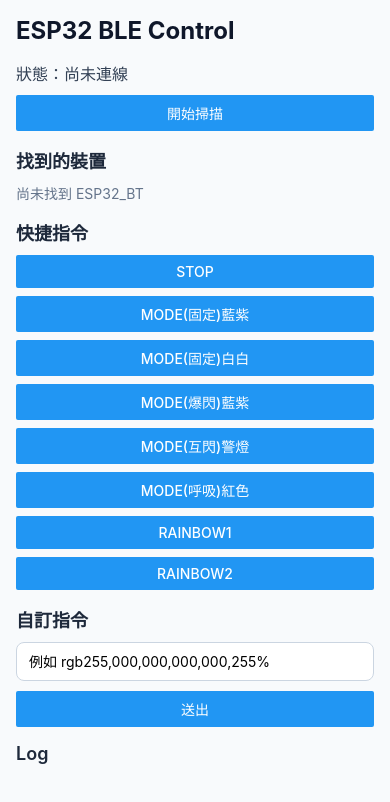
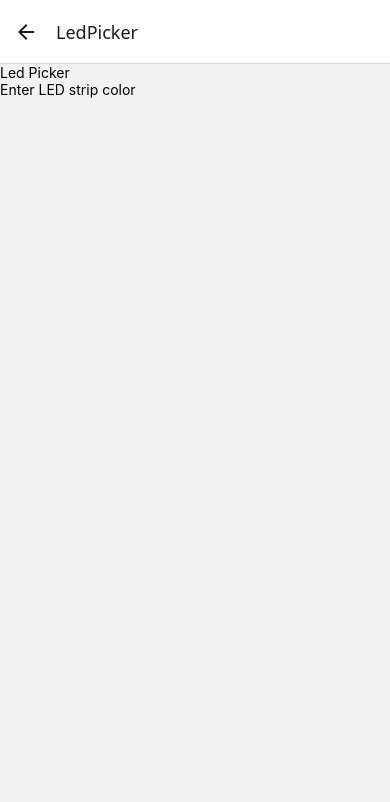
Before and after one commit to jason22432150/esp32_bluetooth, a React Native app in the folder mobile/: screen /LedPicker in a window 390 px wide. Shown: the top 802 px of the page. Built offline with nearby package versions, Linux system fonts and the light colour scheme; what react-native-ble-plx would draw is missing.

Commit message:
feat: mobile - 新增 LED 顏色選擇器螢幕，更新導航結構以支持 LED 顏色設置功能

```diff
--- a/mobile/App.tsx
+++ b/mobile/App.tsx
@@ -6,8 +6,11 @@
   useColorScheme,
 } from 'react-native';
 import { SafeAreaProvider } from 'react-native-safe-area-context';
+import { NavigationContainer } from '@react-navigation/native';
+import { createNativeStackNavigator } from '@react-navigation/native-stack';
 
 import { ControlScreen } from './src/screens/ControlScreen';
+import { LedPicker } from './src/screens/LedPicker';
 
 async function requestAndroidBlePermissions() {
   if (Platform.OS !== 'android') {
@@ -32,6 +35,7 @@
 
 function App() {
   const isDarkMode = useColorScheme() === 'dark';
+  const Stack = createNativeStackNavigator();
 
   useEffect(() => {
     requestAndroidBlePermissions();
@@ -39,8 +43,12 @@
 
   return (
     <SafeAreaProvider>
-      <StatusBar barStyle={isDarkMode ? 'light-content' : 'dark-content'} />
-      <ControlScreen />
+      <NavigationContainer>
+        <Stack.Navigator>
+          <Stack.Screen name="Control" component={ControlScreen} />
+          <Stack.Screen name="LedPicker" component={LedPicker} />
+        </Stack.Navigator>
+      </NavigationContainer>
     </SafeAreaProvider>
   );
 }
--- a/mobile/src/screens/ControlScreen.tsx
+++ b/mobile/src/screens/ControlScreen.tsx
@@ -12,16 +12,25 @@
 import { SafeAreaView } from 'react-native-safe-area-context';
 
 import { useBleStore } from '../store/useBleStore';
+import { useNavigation } from '@react-navigation/native';
+import type { NativeStackNavigationProp } from '@react-navigation/native-stack';
 import {
   buildModeCommand,
   buildRainbowCommand,
   buildStopCommand,
   ensureCommandTerminator,
 } from '../utils/commands';
+import { LedPicker } from './LedPicker';
 
 export function ControlScreen() {
   const [customCommand, setCustomCommand] = useState('');
-  const modes = ['(固定)藍紫', '(固定)白白', '(爆閃)藍紫', '(互閃)警燈','(呼吸)紅色'];
+  const modes = [
+    '(固定)藍紫',
+    '(固定)白白',
+    '(爆閃)藍紫',
+    '(互閃)警燈',
+    '(呼吸)紅色',
+  ];
 
   const {
     isScanning,
@@ -35,6 +44,14 @@
     disconnect,
     sendCommand,
   } = useBleStore();
+
+  type RootStackParamList = {
+    Control: undefined;
+    LedPicker: undefined;
+  };
+
+  const navigation =
+    useNavigation<NativeStackNavigationProp<RootStackParamList>>();
 
   const handleSendCustom = () => {
     if (!customCommand.trim()) {
@@ -108,9 +125,7 @@
               <Button
                 key={mode}
                 title={`mode${mode}`}
-                onPress={() =>
-                  sendCommand(buildModeCommand(mode as string))
-                }
+                onPress={() => sendCommand(buildModeCommand(mode as string))}
               />
             ))}
             <Button
@@ -122,6 +137,13 @@
               onPress={() => sendCommand(buildRainbowCommand(2))}
             />
           </View>
+        </View>
+
+        <View style={styles.section}>
+          <Button
+            title="選擇LED"
+            onPress={() => navigation.navigate('LedPicker')}
+          />
         </View>
 
         <View style={styles.section}>
--- /dev/null
+++ b/mobile/src/screens/LedPicker.tsx
@@ -0,0 +1,17 @@
+import React from 'react';
+import { View, Text,  TextInput } from 'react-native';
+import { useLedStripColorStore } from '../store/useLedStripColor';
+export function LedPicker() {
+  const { ledStripColor, setLedStripColor } = useLedStripColorStore();
+
+  return (
+    <View>
+      <Text>Led Picker</Text>
+      <TextInput
+        value={ledStripColor}
+        onChangeText={setLedStripColor}
+        placeholder="Enter LED strip color"
+      />
+    </View>
+  );
+}
--- /dev/null
+++ b/mobile/src/store/useLedStripColor.ts
@@ -0,0 +1,11 @@
+import { create } from 'zustand';
+
+type LedStripColorStore = {
+  ledStripColor: string;
+  setLedStripColor: (ledStripColor: string) => void;
+};
+
+export const useLedStripColorStore = create<LedStripColorStore>((set) => ({
+  ledStripColor: '',
+  setLedStripColor: (ledStripColor) => set({ ledStripColor }),
+}));
--- a/package.json
+++ b/package.json
@@ -1,5 +1,6 @@
 {
 	"dependencies": {
+		"@react-navigation/native-stack": "^7.18.8",
 		"buffer": "^6.0.3"
 	}
 }
```
Also changed, not shown: 1 other file (tests, documents, lock files or other folders).
